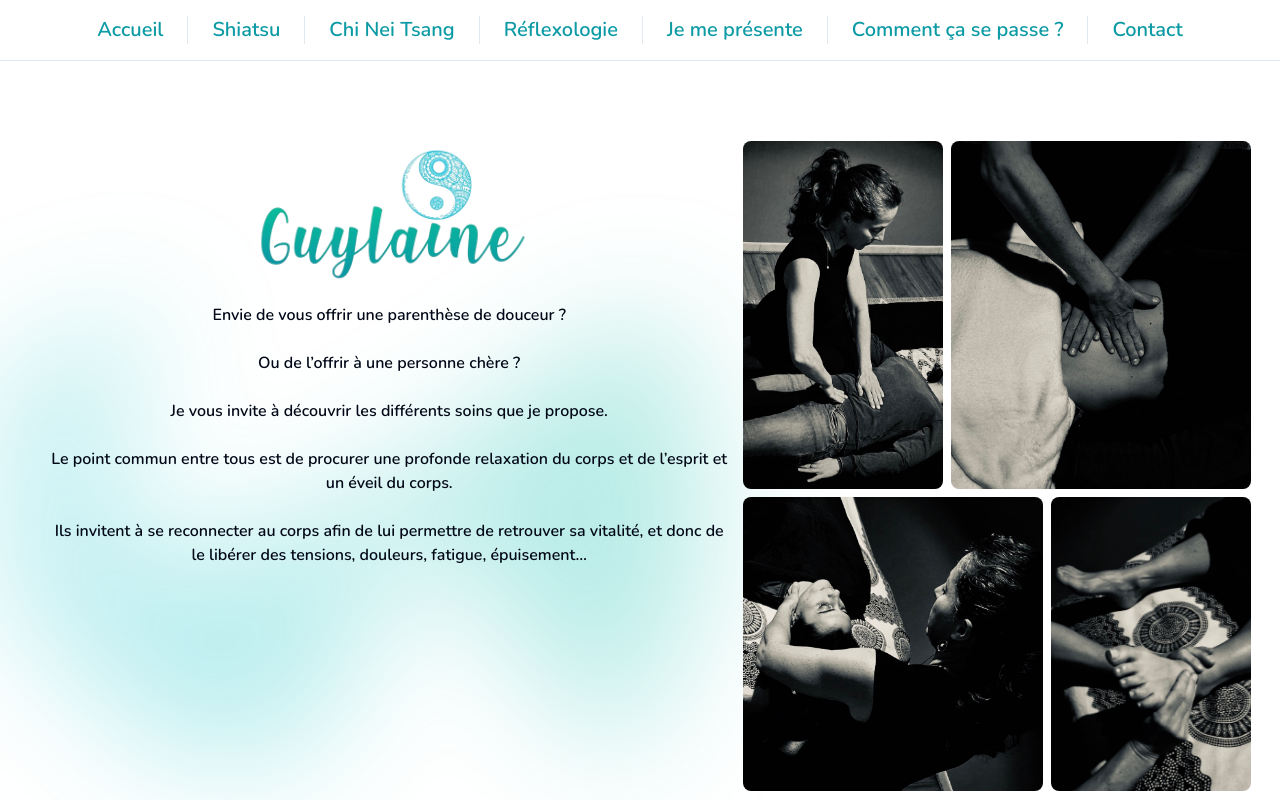
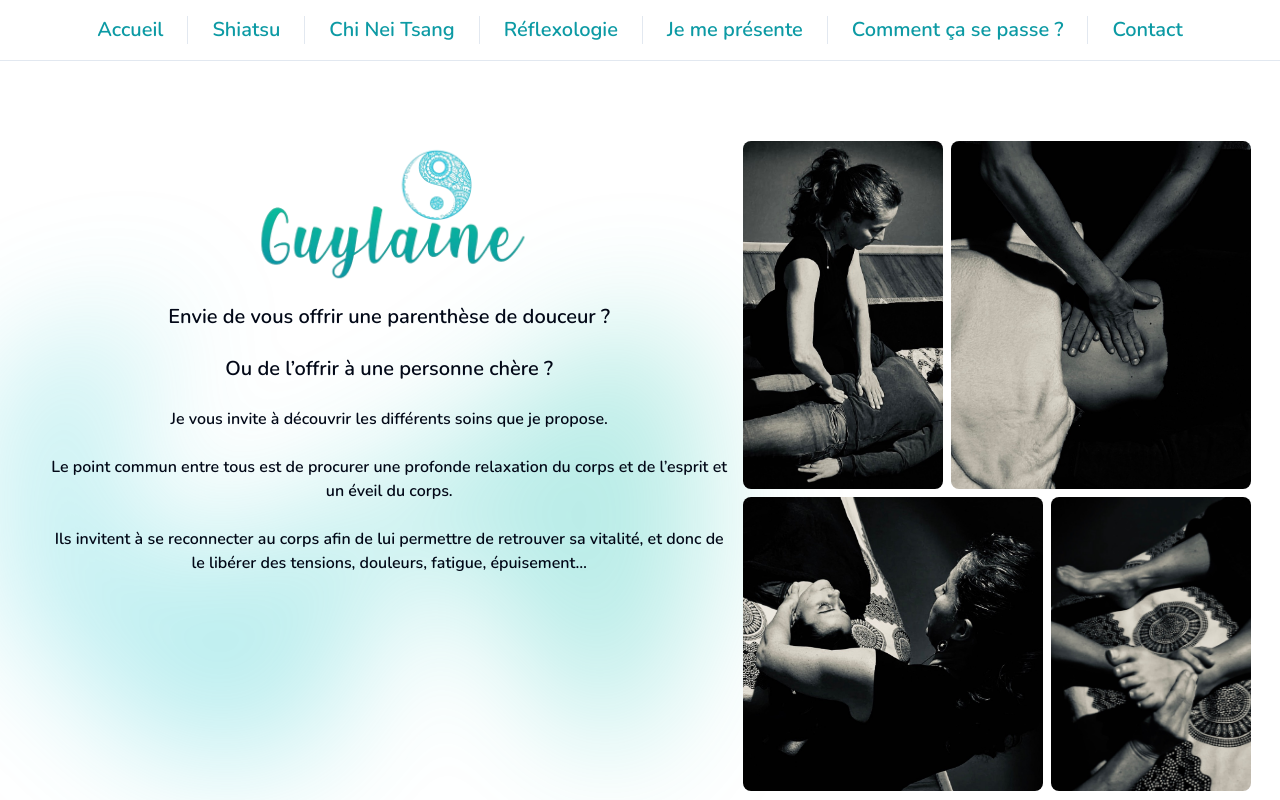
Before and after one commit to Gonzo641/guylaine-app, a Next.js app: page / in a window 1280 px wide. Shown: the top 800 px of the page. Built offline with nearby package versions, Linux system fonts and the light colour scheme.

Commit message:
fix font-size

```diff
--- a/app/page.tsx
+++ b/app/page.tsx
@@ -43,7 +43,7 @@ export default function Home() {
           </div> */}
           <div className="flex justify-center items-center mt-4">
             <motion.p
-            className='max-w-3xl pb-4 text-center font-semibold'
+            className='max-w-3xl pb-4 text-center font-semibold px-2 sm:px-0'
             initial={{ opacity: 0, y: 100}}
             animate={{ opacity: 1, y: 0 }}
             transition={{
@@ -52,7 +52,9 @@ export default function Home() {
               ease: [0, 0.71, 0.2, 1.01]
             }}
             >
-              Envie de vous offrir une parenthèse de douceur ?<br /><br /> Ou de l’offrir à une personne chère ?
+              <span className="text-xl">Envie de vous offrir une parenthèse de douceur ?</span>
+              <br /><br />
+              <span className="text-xl">Ou de l’offrir à une personne chère ?</span>
               <br /><br />Je vous invite à découvrir les différents soins que je propose.
             </motion.p>
           </div>
```
